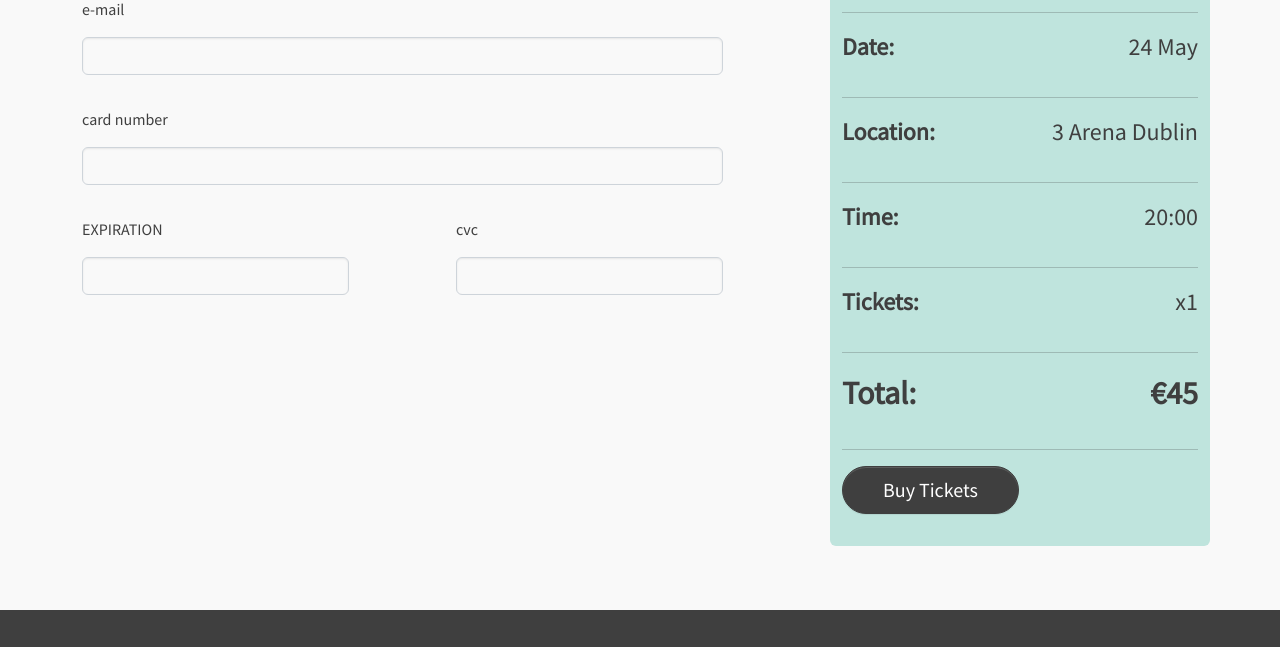
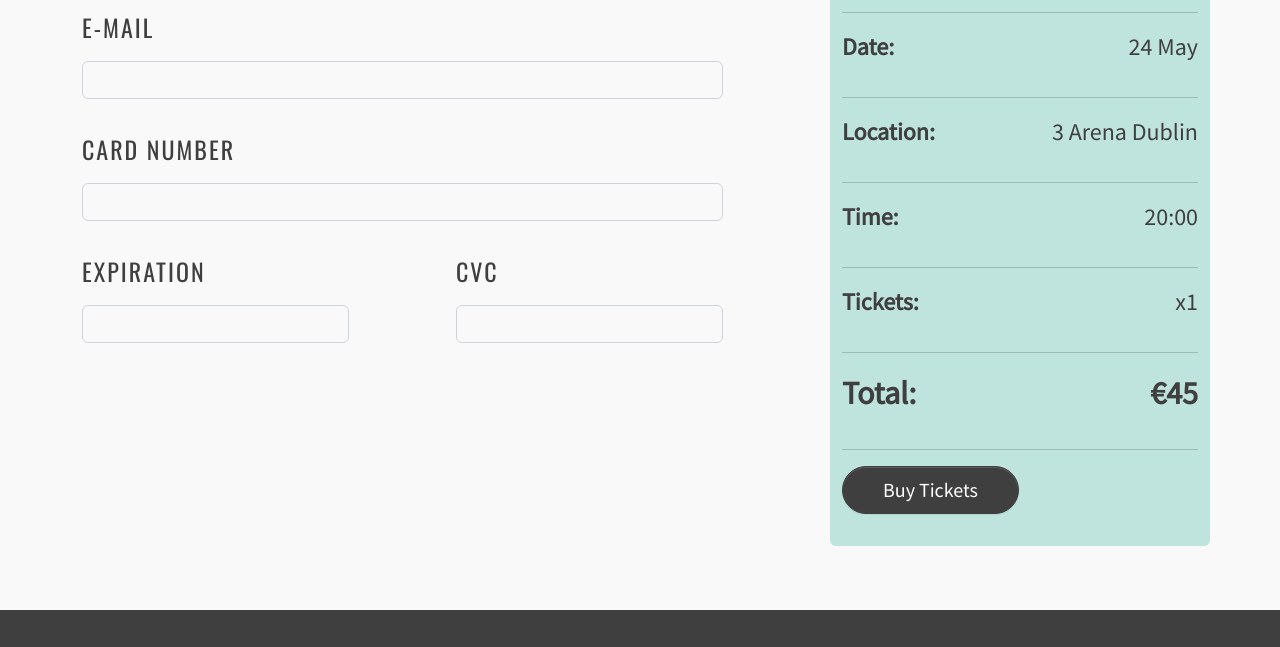
Before and after one commit to AgnePK/EventSite, a website: page checkout.html in a window 1280 px wide. Shown: the part 363-1010 px from the top of the page. Drawn offline with nearby package versions, Linux system fonts and the light colour scheme.

Commit message:
Checkout Done

```diff
--- a/sass/main.scss
+++ b/sass/main.scss
@@ -209,4 +209,26 @@ footer{
   }
 }
 }
+
+// checkout page
+
+#billInfo {
+
+  input{
+    box-shadow: none;
+    transition: none;
+    font-family: $font-family-body;
+  }
+
+  .input{
+    p{
+    font-family: $font-family-base;
+    text-transform: uppercase;
+    letter-spacing: 2px;
+    font-size: x-large;
+  }
+}
+}
+
+
 @import "../node_modules/bootstrap/scss/bootstrap.scss"
```
Also changed, not shown: css/main.css, 1 other file.
